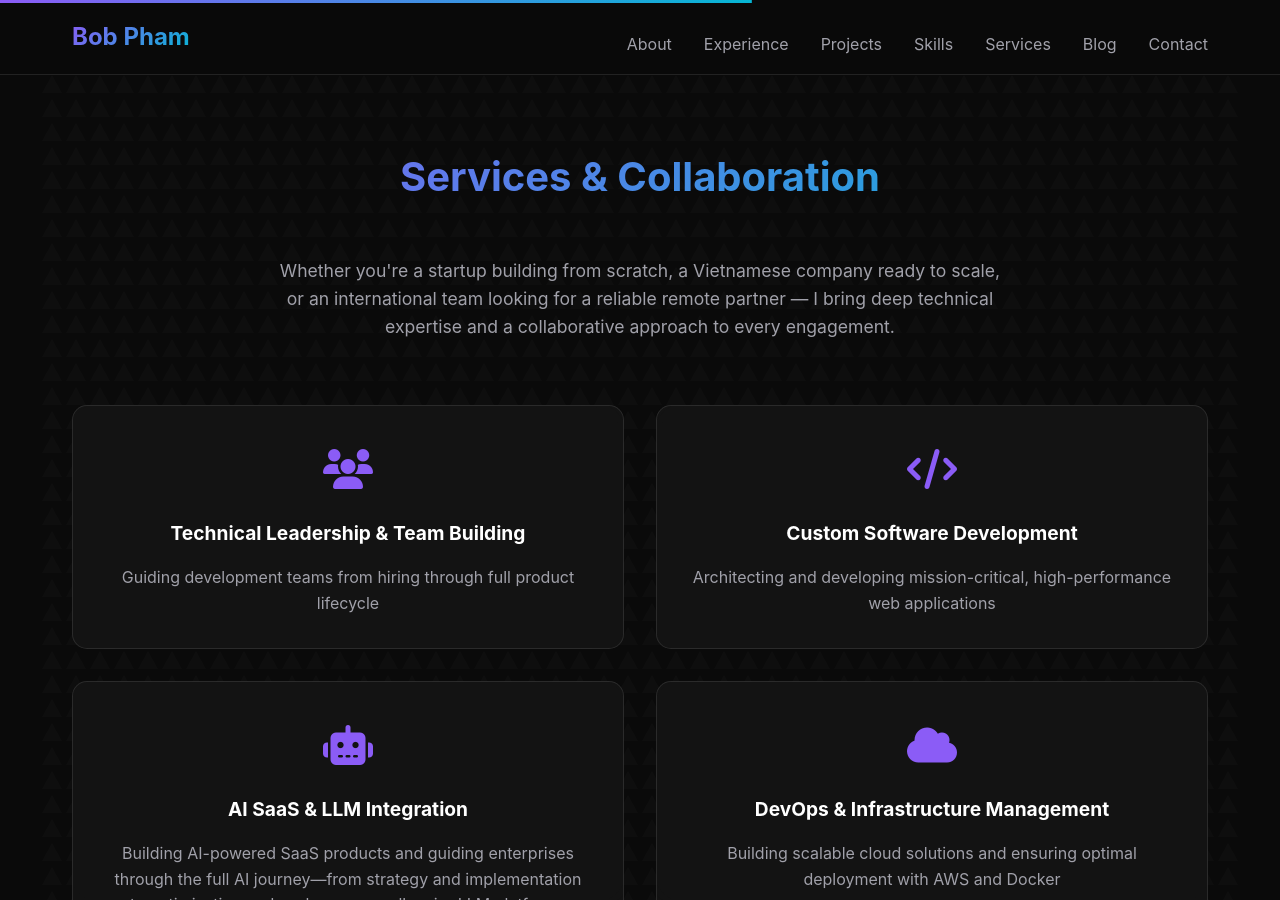
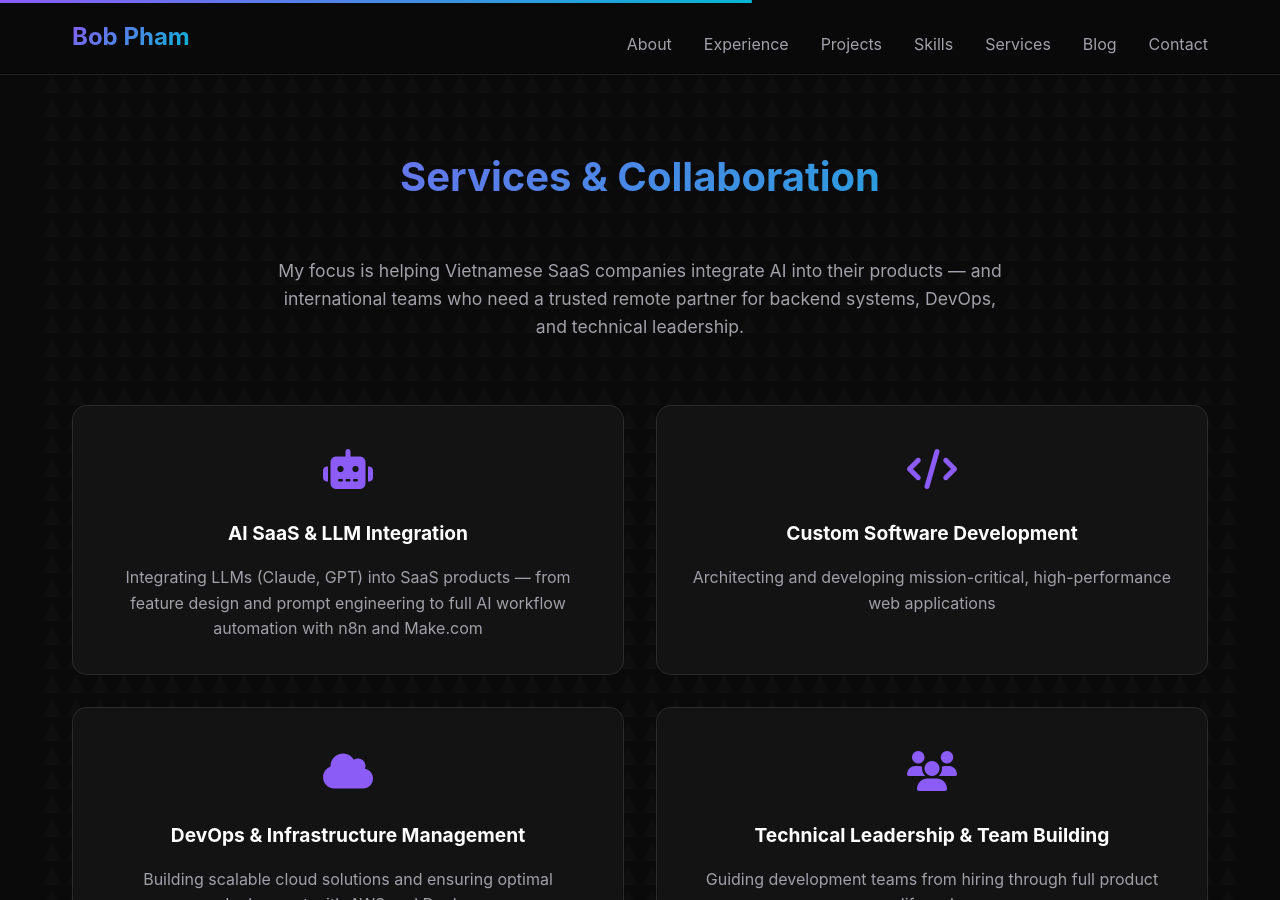
Before and after one commit to phamquocbuu/buu, a Jekyll site: the page index.html, which Jekyll copies as it is, in a window 1280 px wide and 900 px high, scrolled down 5419 px. Built offline with Jekyll 4.4.1, drawn with Linux system fonts in a browser that asks for light colours; some of the changed text lies outside the part shown.

Commit message:
feat: Reposition as AI integration specialist for Vietnamese SaaS companies

```diff
--- a/index.html
+++ b/index.html
@@ -20,8 +20,8 @@
     <!-- Open Graph / Facebook -->
     <meta property="og:type" content="website" />
     <meta property="og:url" content="https://buu.name.vn/" />
-    <meta property="og:title" content="Bob Pham - Senior Full Stack Developer" />
-    <meta property="og:description" content="Bob Pham (Pham Quoc Buu) - Senior Full Stack Developer with expertise in Laravel, NestJS, Next.js, Vue.js, and cloud technologies. Experienced in building scalable web applications, API development, and DevOps practices." />
+    <meta property="og:title" content="Bob Pham - AI Integration Specialist & Full Stack Developer" />
+    <meta property="og:description" content="Bob Pham (Pham Quoc Buu) - AI Integration Specialist helping Vietnamese SaaS companies ship LLM-powered features, automate workflows, and build scalable backend systems." />
     <meta property="og:image" content="https://buu.name.vn/profile.jpg" />
     <meta property="og:locale" content="en_US" />
     <meta property="og:site_name" content="Bob Pham Portfolio" />
@@ -29,8 +29,8 @@
     <!-- Twitter -->
     <meta name="twitter:card" content="summary_large_image" />
     <meta name="twitter:url" content="https://buu.name.vn/" />
-    <meta name="twitter:title" content="Bob Pham - Senior Full Stack Developer" />
-    <meta name="twitter:description" content="Bob Pham (Pham Quoc Buu) - Senior Full Stack Developer with expertise in Laravel, NestJS, Next.js, Vue.js, and cloud technologies." />
+    <meta name="twitter:title" content="Bob Pham - AI Integration Specialist & Full Stack Developer" />
+    <meta name="twitter:description" content="Bob Pham (Pham Quoc Buu) - AI Integration Specialist helping Vietnamese SaaS companies ship LLM-powered features and scalable backend systems." />
     <meta name="twitter:image" content="https://buu.name.vn/profile.jpg" />
 
     <!-- Additional SEO Meta Tags -->
@@ -152,10 +152,10 @@
                 }
             </style>
             <h1>Pham Quoc Buu</h1>
-            <p class="subtitle">I help logistics companies, SaaS startups, and SMEs build high-throughput backend systems and integrate AI into their products — based in Vietnam, available remotely.</p>
+            <p class="subtitle">I specialize in AI integration for Vietnamese SaaS companies — helping teams ship LLM-powered features, automate workflows, and build the scalable backend systems behind them.</p>
             <div style="display: flex; gap: 0.6rem; justify-content: center; flex-wrap: wrap; margin-top: 1.5rem; margin-bottom: 0.5rem;">
-                <span style="padding: 0.35rem 1rem; background: rgba(139, 92, 246, 0.12); border: 1px solid rgba(139, 92, 246, 0.3); border-radius: 20px; font-size: 0.85rem; color: var(--text-secondary);">Startups</span>
-                <span style="padding: 0.35rem 1rem; background: rgba(139, 92, 246, 0.12); border: 1px solid rgba(139, 92, 246, 0.3); border-radius: 20px; font-size: 0.85rem; color: var(--text-secondary);">Vietnamese Companies</span>
+                <span style="padding: 0.35rem 1rem; background: rgba(139, 92, 246, 0.12); border: 1px solid rgba(139, 92, 246, 0.3); border-radius: 20px; font-size: 0.85rem; color: var(--text-secondary);">Vietnamese SaaS Companies</span>
+                <span style="padding: 0.35rem 1rem; background: rgba(139, 92, 246, 0.12); border: 1px solid rgba(139, 92, 246, 0.3); border-radius: 20px; font-size: 0.85rem; color: var(--text-secondary);">AI-First Startups</span>
                 <span style="padding: 0.35rem 1rem; background: rgba(139, 92, 246, 0.12); border: 1px solid rgba(139, 92, 246, 0.3); border-radius: 20px; font-size: 0.85rem; color: var(--text-secondary);">International Teams</span>
             </div>
             <div style="display: flex; gap: 1rem; justify-content: center; flex-wrap: wrap; margin-top: 2rem;">
@@ -229,7 +229,7 @@
                 <img src="./profile.jpg" alt="Bob Pham Profile Picture" onerror="this.innerHTML='<i class=\'fas fa-user\'></i>'; this.style.display='flex';">
             </div>
             <div class="about-text">
-                Senior Full Stack Developer with over 10 years of experience in architecting, developing, and scaling robust web applications across logistics, travel, HR, and fintech sectors. Proven expertise in team building, technical leadership, and delivering high-performance solutions.
+                AI Integration Specialist and Senior Full Stack Developer with over 10 years of experience building high-performance systems across logistics, SaaS, travel, and fintech. I help Vietnamese SaaS companies move fast with AI — integrating LLMs, automating workflows, and architecting the backend infrastructure to scale with them.
             </div>
         </div>
 
@@ -479,17 +479,17 @@
         <h2 class="section-title">Services & Collaboration</h2>
         <div style="max-width: 800px; margin: 0 auto; text-align: center; padding: 0 2rem 3rem 2rem;">
             <p style="color: var(--text-secondary); font-size: 1.1rem; line-height: 1.6;">
-                Whether you're a startup building from scratch, a Vietnamese company ready to scale, or an international team looking for a reliable remote partner — I bring deep technical expertise and a collaborative approach to every engagement.
+                My focus is helping Vietnamese SaaS companies integrate AI into their products — and international teams who need a trusted remote partner for backend systems, DevOps, and technical leadership.
             </p>
         </div>
         <div class="services-grid">
             <div class="service-card">
                 <div class="service-icon">
-                    <i class="fas fa-users"></i>
+                    <i class="fas fa-robot"></i>
                 </div>
-                <div class="service-title">Technical Leadership & Team Building</div>
+                <div class="service-title">AI SaaS & LLM Integration</div>
                 <div class="service-description">
-                    Guiding development teams from hiring through full product lifecycle
+                    Integrating LLMs (Claude, GPT) into SaaS products — from feature design and prompt engineering to full AI workflow automation with n8n and Make.com
                 </div>
             </div>
             <div class="service-card">
@@ -503,20 +503,20 @@
             </div>
             <div class="service-card">
                 <div class="service-icon">
-                    <i class="fas fa-robot"></i>
-                </div>
-                <div class="service-title">AI SaaS & LLM Integration</div>
-                <div class="service-description">
-                    Building AI-powered SaaS products and guiding enterprises through the full AI journey—from strategy and implementation to optimization and scale—across all major LLM platforms
-                </div>
-            </div>
-            <div class="service-card">
-                <div class="service-icon">
                     <i class="fas fa-cloud"></i>
                 </div>
                 <div class="service-title">DevOps & Infrastructure Management</div>
                 <div class="service-description">
                     Building scalable cloud solutions and ensuring optimal deployment with AWS and Docker
+                </div>
+            </div>
+            <div class="service-card">
+                <div class="service-icon">
+                    <i class="fas fa-users"></i>
+                </div>
+                <div class="service-title">Technical Leadership & Team Building</div>
+                <div class="service-description">
+                    Guiding development teams from hiring through full product lifecycle
                 </div>
             </div>
         </div>
```
Also changed, not shown: other parts of index.html (+3 -3 lines).
